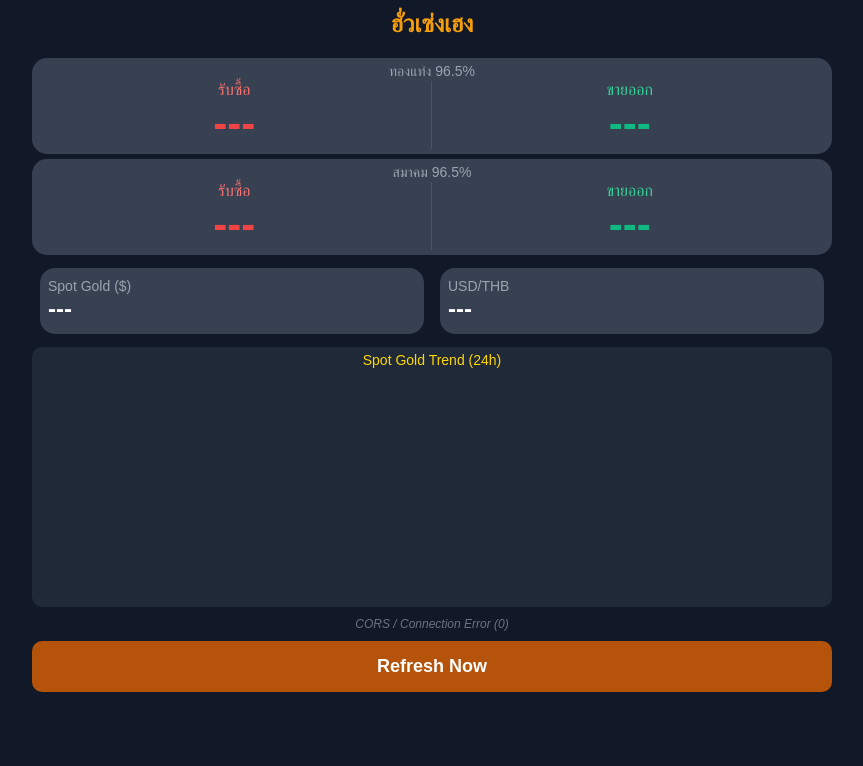
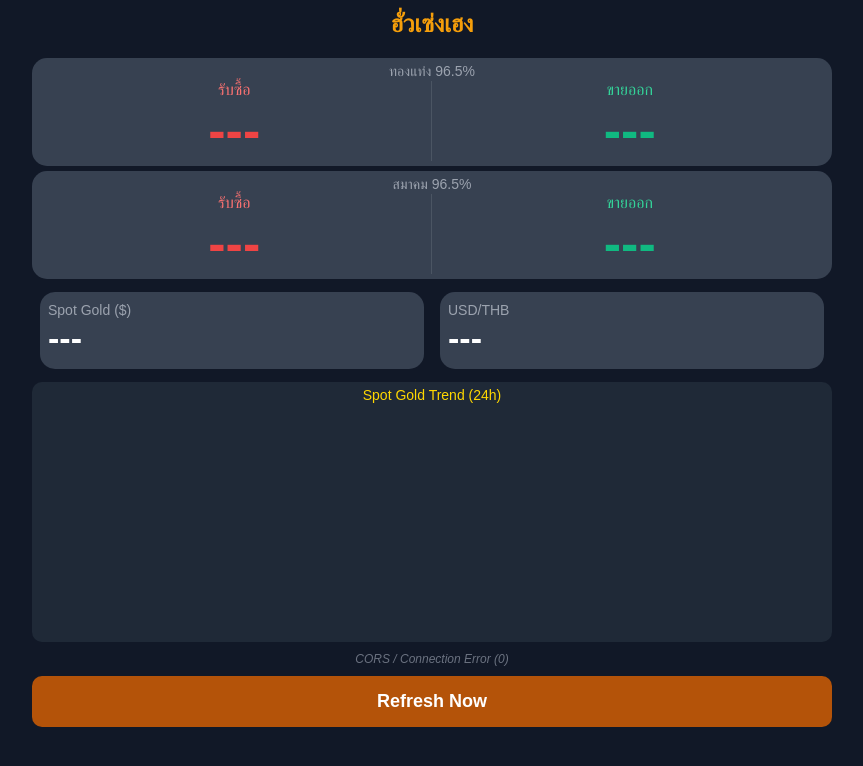
Before and after one commit to bhorndeb1234/gold_ipad3, a plain HTML site: page index.html in a window 1280 px wide. Shown: the whole page, without its empty margins (208-1071 px from the left). Drawn offline with nearby package versions, Linux system fonts and the light colour scheme; no server answers.

Commit message:
Add files via upload

```diff
--- a/index.html
+++ b/index.html
@@ -61,14 +61,14 @@
 
         .price-red {
             color: #ef4444;
-            font-size: 42px;
+            font-size: 52px;
             font-weight: bold;
             margin: 1px 0;
         }
 
         .price-green {
             color: #10b981;
-            font-size: 42px;
+            font-size: 52px;
             font-weight: bold;
             margin: 1px 0;
         }
@@ -162,11 +162,11 @@
         <div class="grid">
             <div class="grid-item">
                 <div class="label">Spot Gold ($)</div>
-                <div id="spot" class="price-white" style="font-size: 24px;">---</div>
+                <div id="spot" class="price-white" style="font-size: 34px;">---</div>
             </div>
             <div class="grid-item">
                 <div class="label">USD/THB</div>
-                <div id="fx" class="price-white" style="font-size: 24px;">---</div>
+                <div id="fx" class="price-white" style="font-size: 34px;">---</div>
             </div>
         </div>
 
```
